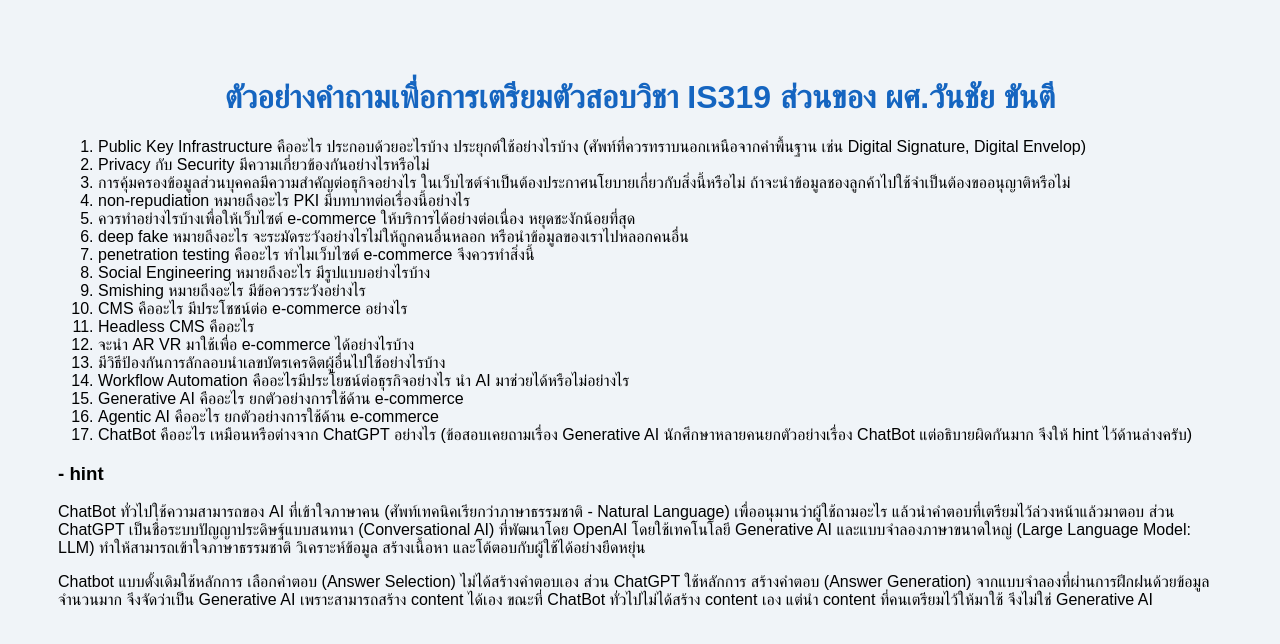
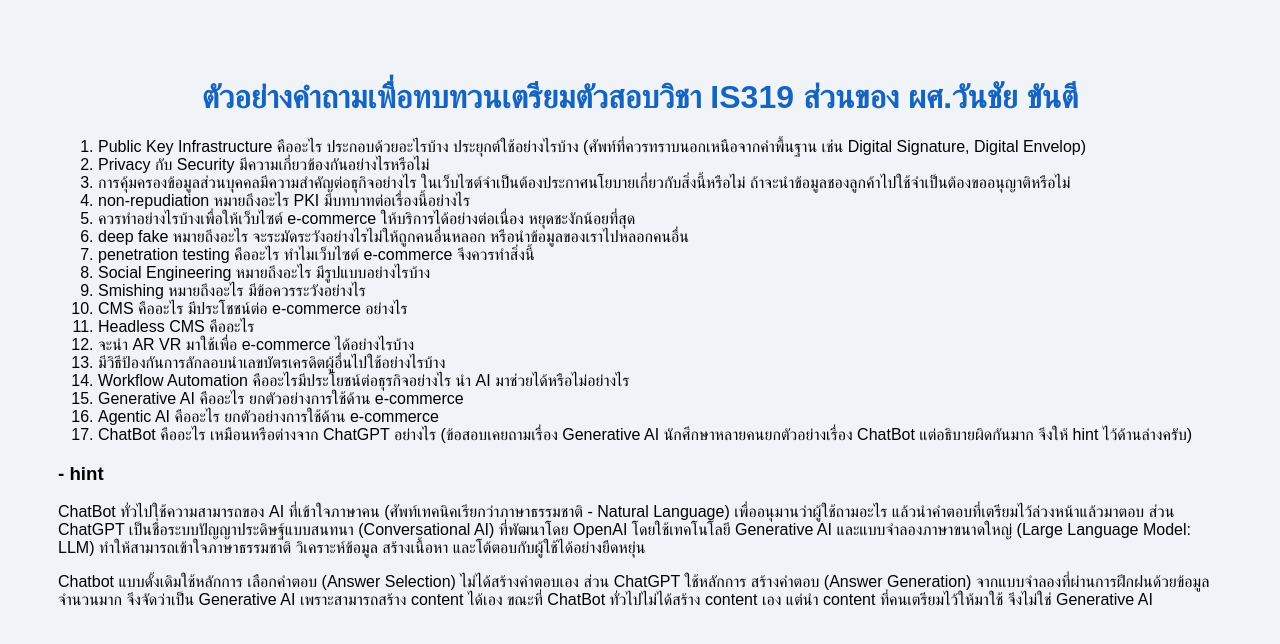
Before and after one commit to wanchai-TU/IS319, a plain HTML site: page index.html in a window 1280 px wide. Drawn offline with Linux system fonts and the light colour scheme.

Commit message:
Update index.html

```diff
--- a/index.html
+++ b/index.html
@@ -26,7 +26,7 @@
     </style>
 </head>
 <body>
- <h1>ตัวอย่างคำถามเพื่อการเตรียมตัวสอบวิชา IS319 ส่วนของ ผศ.วันชัย ขันตี</h1>
+ <h1>ตัวอย่างคำถามเพื่อทบทวนเตรียมตัวสอบวิชา IS319 ส่วนของ ผศ.วันชัย ขันตี</h1>
 
 <ol align="left">
 <li>Public Key Infrastructure คืออะไร ประกอบด้วยอะไรบ้าง ประยุกต์ใช้อย่างไรบ้าง (ศัพท์ที่ควรทราบนอกเหนือจากคำพื้นฐาน เช่น Digital Signature, Digital Envelop)</li>
```
